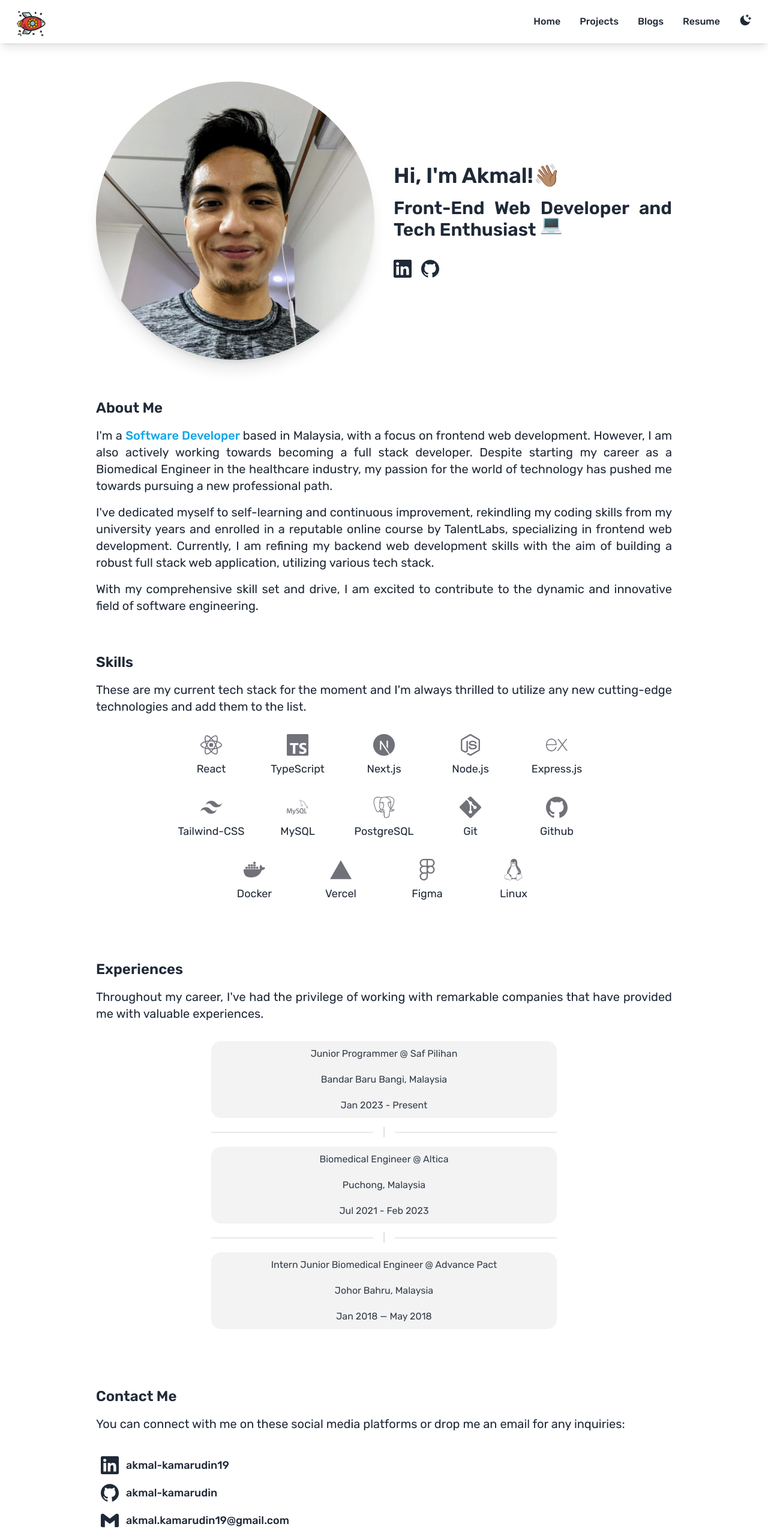
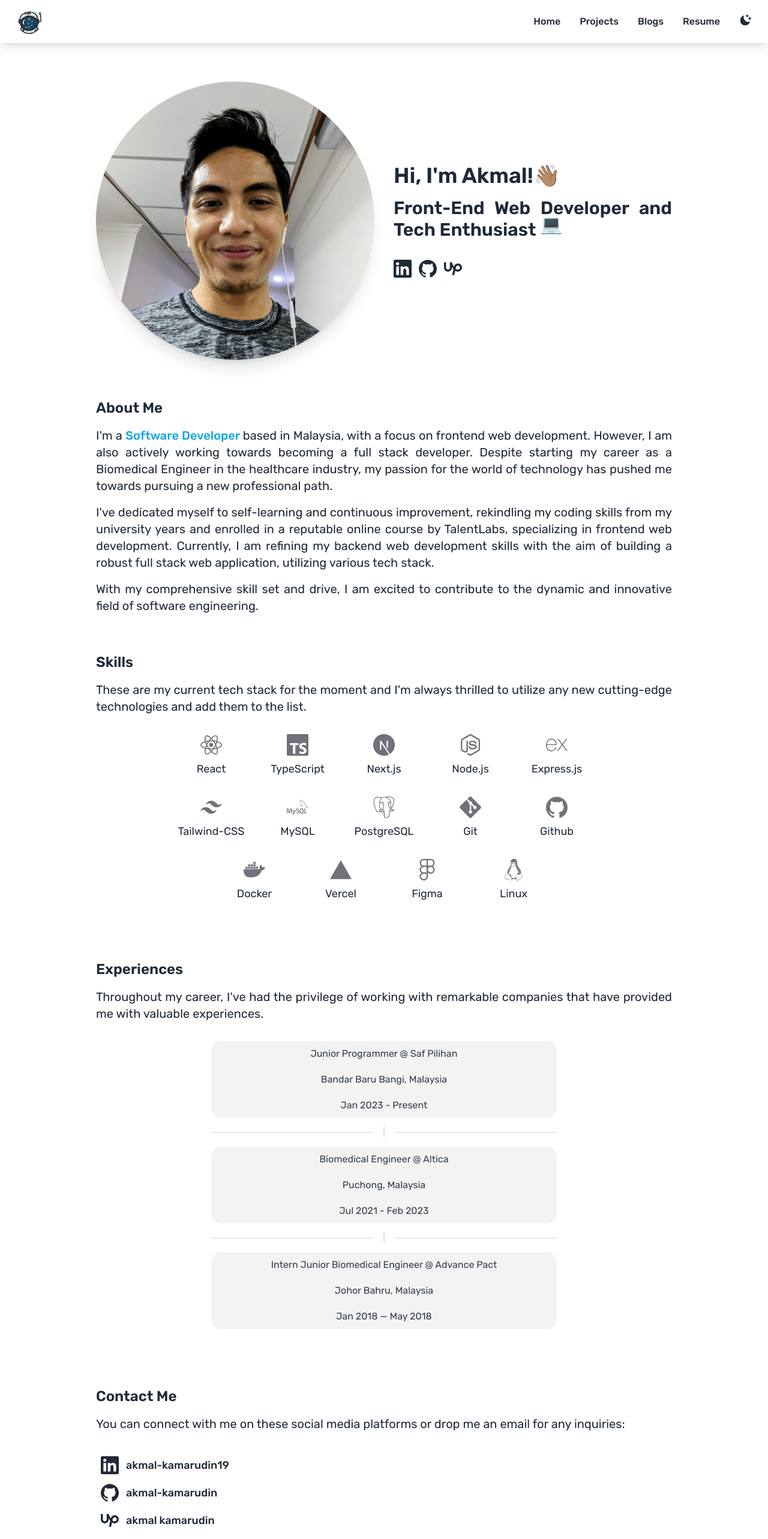
Before and after one commit to akmal-kamarudin/akmalkdin-v1, a Next.js app: page / in a window 1280 px wide. Shown: the top 2566 px of the page at 60% size. Built offline with nearby package versions, Linux system fonts and the light colour scheme.

Commit message:
style: added upwork icon | refactore

```diff
--- a/components/ContactMe.tsx
+++ b/components/ContactMe.tsx
@@ -1,4 +1,4 @@
-import { SiLinkedin, SiGithub, SiGmail } from "react-icons/si";
+import { SiLinkedin, SiGithub, SiUpwork, SiGmail } from "react-icons/si";
 import MotionItems from "./MotionItems";
 
 const ContactMe = () => {
@@ -43,6 +43,21 @@ const ContactMe = () => {
         <MotionItems itemKey={2}>
           <div className="flex flex-row m-2">
             <a
+              href="https://www.upwork.com/freelancers/~0161970c8704f2b190"
+              target="_blank"
+              className="flex flex-row items-center"
+            >
+              <SiUpwork className="text-2xl lg:text-3xl transition-all ease-in-out duration-100 hover:scale-125 hover:rotate-12" />
+              <p className="font-medium text-base lg:text-lg ml-3">
+                akmal kamarudin
+              </p>
+            </a>
+          </div>
+        </MotionItems>
+
+        <MotionItems itemKey={3}>
+          <div className="flex flex-row m-2">
+            <a
               href="mailto:akmal.kamarudin19@gmail.com"
               target="_blank"
               className="flex flex-row items-center"
--- a/components/Hero.tsx
+++ b/components/Hero.tsx
@@ -2,7 +2,7 @@
 import React from "react";
 import Image from "next/image";
 import profilePic from "@/public/images/profilephoto.jpeg";
-import { SiLinkedin, SiGithub } from "react-icons/si";
+import { SiLinkedin, SiGithub, SiUpwork } from "react-icons/si";
 
 const Hero = () => {
   return (
@@ -29,7 +29,7 @@ const Hero = () => {
           <span className="inline-flex animate-bounce">💻</span>
         </h3>
         <div className="flex flex-row mt-8">
-          <div className="mr-2">
+          <div className="mr-1.5">
             <a
               href="https://www.linkedin.com/in/akmal-kamarudin19/"
               target="_blank"
@@ -37,9 +37,17 @@ const Hero = () => {
               <SiLinkedin className="text-2xl lg:text-3xl transition-all ease-in-out duration-100 hover:scale-125 hover:rotate-12" />
             </a>
           </div>
-          <div className="ml-2">
+          <div className="mx-1.5">
             <a href="https://github.com/akmal-kamarudin" target="_blank">
               <SiGithub className="text-2xl lg:text-3xl transition-all ease-in-out duration-100 hover:scale-125 hover:rotate-12" />
+            </a>
+          </div>
+          <div className="ml-1.5">
+            <a
+              href="https://www.upwork.com/freelancers/~0161970c8704f2b190"
+              target="_blank"
+            >
+              <SiUpwork className="text-2xl lg:text-3xl transition-all ease-in-out duration-100 hover:scale-125 hover:rotate-12" />
             </a>
           </div>
         </div>
--- a/components/Navbar.tsx
+++ b/components/Navbar.tsx
@@ -5,7 +5,7 @@ import { useState } from "react";
 import { useTheme } from "next-themes";
 import { RiSunLine, RiMoonClearFill } from "react-icons/ri";
 import { IoMdMenu, IoMdClose, IoMdOpen } from "react-icons/io";
-import spaceRocket from "../public/icons/space-rocket-svgrepo-com.svg";
+import astroHelmet from "../public/icons/astronaut-helmet-svgrepo-com.svg";
 
 interface NavItemType {
   label: string;
@@ -33,7 +33,6 @@ const NavItem: Array<NavItemType> = [
     label: "Resume",
     page: "resume",
     link: "/resume",
-    // link: "https://drive.google.com/file/d/1NgFZx2s5xn7rRhwBoXNZDkY029MT0Uvr/view?usp=sharing",
   },
 ];
 
@@ -45,11 +44,7 @@ const Navbar = () => {
   const renderNavItem = NavItem.map((item, id) => {
     return (
       <li key={id}>
-        <Link
-          href={item.link}
-          target={"_self"}
-          // target={item.page === "resume" ? "_blank" : "_self"}
-        >
+        <Link href={item.link} target={"_self"}>
           {item.label}
         </Link>
       </li>
@@ -84,11 +79,10 @@ const Navbar = () => {
                 href="/"
               >
                 <Image
-                  src={spaceRocket}
-                  alt="space-rocket"
-                  width={52}
-                  height={52}
-                  className="rotate-90"
+                  src={astroHelmet}
+                  alt="astro-helmet"
+                  width={50}
+                  height={50}
                   priority={true}
                 />
               </Link>
--- a/lib/ProjectList.tsx
+++ b/lib/ProjectList.tsx
@@ -50,7 +50,7 @@ const ProjectList: ProjectObj[] = [
     slide2: contactPic2,
     slide3: contactPic3,
     nav: "contact",
-    desc: "A fullstack contact management system using the PERN(PostgreSQL, Express, React, Node.js) stack.",
+    desc: "A fullstack contact management system with CRUD functions utilizing the PERN (PostgreSQL, Express.js, React, Node.js) stack.",
     url: "https://pern-contact-app-production.up.railway.app",
     repo: "https://github.com/akmal-kamarudin/pern-contact-app",
   },
```
Also changed, not shown: public/icons/space-rocket-svgrepo-com.svg (deleted), public/icons/space-shuttle-launch-svgrepo-com.svg (deleted).
